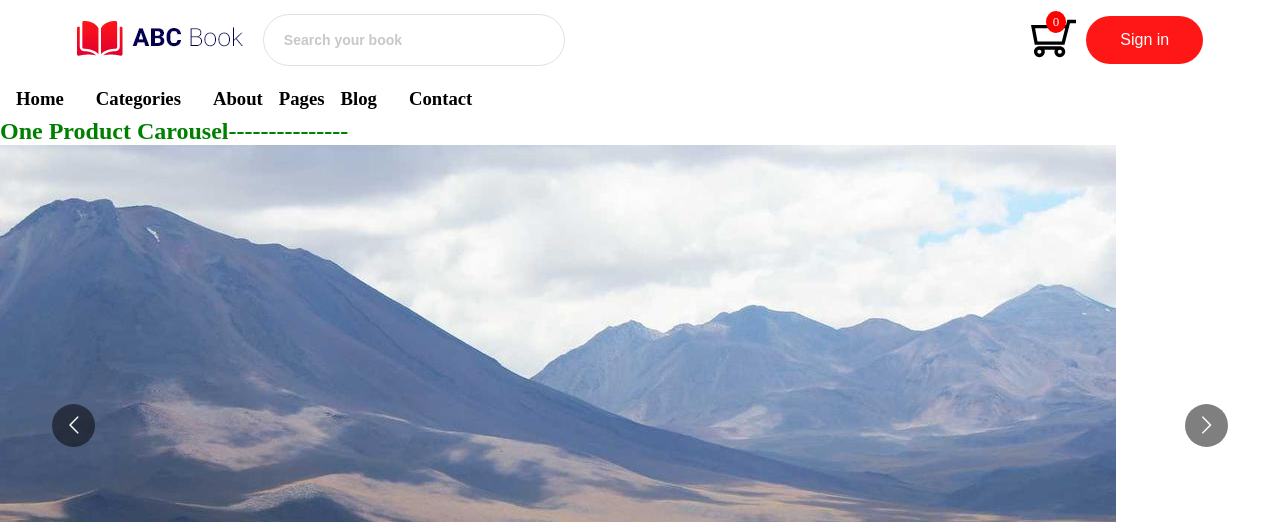
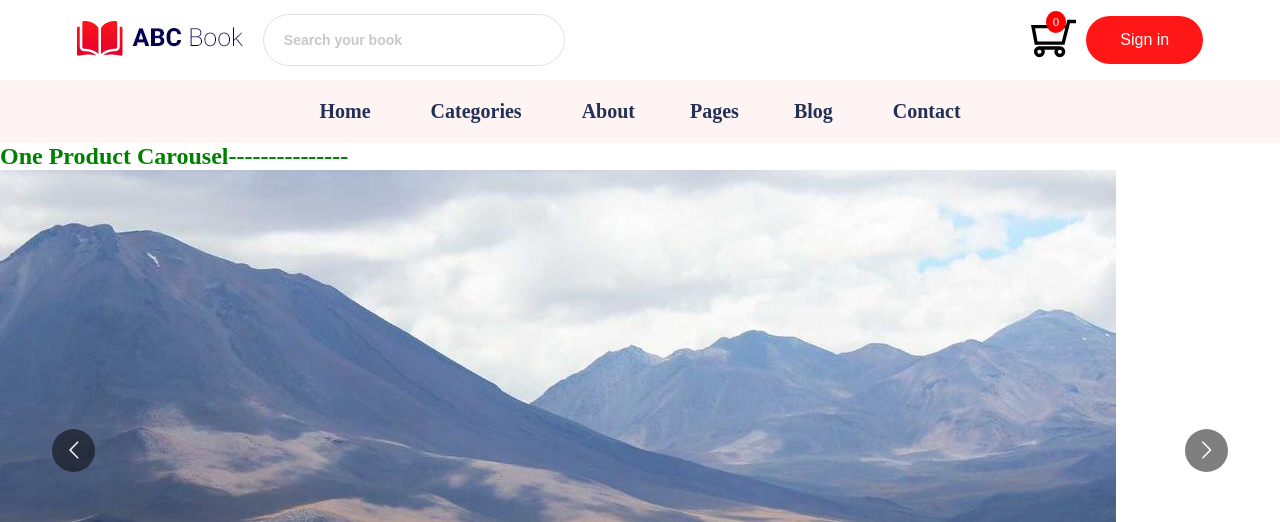
Before and after one commit to tornike2002/Ecommerce, a React (Vite) app: page / in a window 1280 px wide. Shown: the top 522 px of the page. Built offline with nearby package versions, Linux system fonts and the light colour scheme.

Commit message:
added Navigation Styles

```diff
--- a/src/components/Header/Header.tsx
+++ b/src/components/Header/Header.tsx
@@ -1,7 +1,7 @@
 // import React from 'react'
 import styled from "styled-components";
 import Logo from "../../logoOf.png.webp";
-import LogoOfShop from "../../shopping-cart-outline-svgrepo-com.svg"
+import LogoOfShop from "../../shopping-cart-outline-svgrepo-com.svg";
 import { Link } from "react-router-dom";
 import { useRecoilValue } from "recoil";
 import { Book, cart } from "../../recoilStates/states";
@@ -13,6 +13,7 @@ import {
   ProductNumber,
 } from "./HeaderStyles";
 import { MainButton } from "../styledComponents/buttons";
+import Navigation from "./navigation/Navigation";
 
 const CartImage = styled.img`
   width: 45px;
@@ -35,6 +36,7 @@ export default function Header() {
   const locCheck = localStorage.getItem("registrationData");
 
   return (
+    <>
       <CustomHeader>
         <LogoAndInput>
           <Link to="/">
@@ -66,5 +68,7 @@ export default function Header() {
           )}
         </CartAndBtnContainer>
       </CustomHeader>
+      <Navigation />
+    </>
   );
 }
--- /dev/null
+++ b/src/components/Header/navigation/Navigation.tsx
@@ -0,0 +1,78 @@
+import { useState } from "react";
+import { Link } from "react-router-dom";
+import styled from "styled-components";
+import { CustomNav, PageLinksContainer } from "./NavigationStyles";
+
+const Navigation = () => {
+  const [scroll, setScroll] = useState(false);
+  const [showPageLinks, setShowPageLinks] = useState(false);
+
+  const changePosition = () => {
+    if (window.scrollY >= 400) {
+      setScroll(true);
+    } else {
+      setScroll(false);
+    }
+  };
+
+  window.addEventListener("scroll", changePosition);
+
+  const PageLinksDropdown = styled.div`
+    top: 59px;
+    display: ${showPageLinks ? "flex" : "none"};
+    flex-direction: column;
+    position: absolute;
+    background-color: white;
+    box-shadow: 0 0 10px 3px rgba(0, 0, 0, 0.05);
+    z-index: 1;
+    border-top-right-radius: 8px;
+    border-top-left-radius: 8px;
+    padding: 20px;
+    a {
+      padding: 5px 0;
+      width: 15ch;
+      font-size: 16px;
+    }
+  `;
+
+  return (
+    <CustomNav
+      style={
+        scroll
+          ? {
+              position: "fixed",
+              left: "0",
+              top: "0",
+              zIndex: "10000",
+              width: "100%",
+            }
+          : { position: "relative" }
+      }
+    >
+      <Link to="/">Home</Link>
+      <Link to="/categories">Categories</Link>
+      <Link to="/about">About</Link>
+
+      {/* ეს მხოლოდ pages-თან რომ მაუსს მიიტან და ჩამოიშლება ჩამონათვალები.. */}
+      <PageLinksContainer
+        onMouseEnter={() => setShowPageLinks(true)}
+        onMouseLeave={() => setShowPageLinks(false)}
+      >
+        Pages
+        <PageLinksDropdown>
+          <Link to="/login">Login</Link>
+          <Link to="/cart">Cart</Link>
+          <Link to="/checkout">Checkout</Link>
+          <Link to="/bookDetails">Book Details</Link>
+          <Link to="/blogDetails">Blog Details</Link>
+          <Link to="/element">Element</Link>
+        </PageLinksDropdown>
+      </PageLinksContainer>
+
+      <Link to="/blog">Blog</Link>
+      <Link to="/contact">Contact</Link>
+    </CustomNav>
+  );
+};
+
+export default Navigation;
--- /dev/null
+++ b/src/components/Header/navigation/NavigationStyles.ts
@@ -0,0 +1,33 @@
+import styled from "styled-components";
+
+export const CustomNav = styled.nav`
+  display: flex;
+  align-items: center;
+  justify-content: center;
+  background-color: #fef4f4;
+  font-size: 20px;
+  font-weight: 700;
+  padding: 0 16%;
+  a {
+    padding: 20px 30px;
+    color: #232f55;
+    transition: all 0.3s ease-out 0s;
+    &:hover {
+      color: red;
+    }
+  }
+  @media (max-width: 1439px) {
+    padding: 0 6%;
+  }
+`;
+
+export const PageLinksContainer = styled.div`
+  position: relative;
+  padding: 20px 25px;
+  color: #232f55;
+  transition: all 0.3s ease-out 0s;
+  cursor: pointer;
+  &:hover {
+    color: red;
+  }
+`;
--- a/src/components/carousel/OneProductCarousel.tsx
+++ b/src/components/carousel/OneProductCarousel.tsx
@@ -1,6 +1,6 @@
 // import React from 'react'
-import { useRef, useState } from 'react';
-import './OneProductCarousel.css';
+import { useRef, useState } from "react";
+import "./OneProductCarousel.css";
 import Carousel from "react-multi-carousel";
 import "react-multi-carousel/lib/styles.css";
 // import { DataBase as Data } from "../../Database";
@@ -11,7 +11,6 @@ import img2 from "../../883-1116x500.jpg";
 import img3 from "../../894-1116x500.jpg";
 
 const images = [img1, img2, img3];
-
 
 // სტილების მაგივრად
 
@@ -36,10 +35,9 @@ const responsive = {
 
 export default function OneProductCarousel() {
   const [currentSlide, setCurrentSlide] = useState<number>(0);
-  console.log(currentSlide);
   const handleSlideCHange = (current: number) => {
     setCurrentSlide(current);
-  }
+  };
 
   const textOverlayRef = useRef<HTMLDivElement | null>(null);
 
@@ -54,7 +52,6 @@ export default function OneProductCarousel() {
   //   console.log('--', textOverlay)
   // };
 
-
   // const handleAfterSlideChange = async () => {
   //   const textOverlay = textOverlayRef.current;
 
@@ -68,15 +65,21 @@ export default function OneProductCarousel() {
   //
   //
 
+  return (
+    <div
+      style={{
+        width: "100%",
+        display: "flex",
+        flexDirection: "column",
+        justifyContent: "center",
+      }}
+    >
+      <h2 style={{ color: "green" }}>One Product Carousel---------------</h2>
 
-
-
-  return (
-    <div style={{ width: '100%', display: 'flex', flexDirection: 'column', justifyContent: 'center', }}>
-
-      <h2 style={{ color: 'green' }}>One Product Carousel---------------</h2>
-
-      <Carousel responsive={responsive} infinite={true} autoPlay={true}
+      <Carousel
+        responsive={responsive}
+        infinite={true}
+        autoPlay={true}
         beforeChange={(nextSlide) => {
           handleSlideCHange(nextSlide);
         }}
@@ -84,24 +87,19 @@ export default function OneProductCarousel() {
           handleSlideCHange(current);
         }}
       >
-
-
         {images.map((image, index) => (
-          <div key={index} >
+          <div key={index}>
             <img src={image} alt={`Slide ${index + 1}`} />
-            <div className={`${index === currentSlide ? 'text-overlay' : ''}`} ref={textOverlayRef}>
-              <h1 style={{ color: 'red' }} >The history of </h1>
+            <div
+              className={`${index === currentSlide ? "text-overlay" : ""}`}
+              ref={textOverlayRef}
+            >
+              <h1 style={{ color: "red" }}>The history of </h1>
               <button>click me</button>
             </div>
-
           </div>
         ))}
-
-
-
-
-
       </Carousel>
     </div>
-  )
+  );
 }
--- a/src/pages/Home.tsx
+++ b/src/pages/Home.tsx
@@ -1,22 +1,29 @@
-import { Link } from "react-router-dom";
 import ProductsCarousel from "../components/carousel/ProductsCarousel";
 
 import styled from "styled-components";
-import { useState } from "react";
 import scrollUp from "../../src/scroll-up-svgrepo-com.svg";
 // import { OneProductCarousel } from "../components/carousel/OneProductCarousel";
 import OneProductCarousel from "../components/carousel/OneProductCarousel";
 
+const Home = () => {
+  const ScrollToTopButtonContainer = styled.div`
+    position: fixed;
+    bottom: 20px;
+    right: 20px;
+    z-index: 1000; /* Ensure it's above other elements */
+  `;
+  // სკროლისთვის და ასევე ინტერვალისთვის რომ, ერთიანად არ აისქორლოს..
+  const scrollToTop = () => {
+    const scrollStep = -window.scrollY / (500 / 15);
 
-
-
-
-
-const Home = () => {
-  const [showPageLinks, setShowPageLinks] = useState(false);
-
-
-
+    const scrollInterval = setInterval(() => {
+      if (window.scrollY !== 0) {
+        window.scrollBy(0, scrollStep);
+      } else {
+        clearInterval(scrollInterval);
+      }
+    }, 15);
+  };
   const ResetButton = styled.button`
     /* Resetting default styles */
     appearance: none;
@@ -37,138 +44,9 @@ const Home = () => {
     }
   `;
 
-  const PageLinksContainer = styled.div`
-    position: relative;
-    display: inline-block;
-  `;
-
-  const PageLinksDropdown = styled.div`
-    display: ${showPageLinks ? "block" : "none"};
-    position: absolute;
-    background-color: white;
-    border: 1px solid #ccc;
-    padding: 8px;
-    z-index: 1;
-  `;
-
-  const ScrollToTopButtonContainer = styled.div`
-  position: fixed;
-  bottom: 20px;
-  right: 20px;
-  z-index: 1000; /* Ensure it's above other elements */
-`;
-  // სკროლისთვის და ასევე ინტერვალისთვის რომ, ერთიანად არ აისქორლოს..
-  const scrollToTop = () => {
-    const scrollStep = -window.scrollY / (500 / 15);
-
-    const scrollInterval = setInterval(() => {
-      if (window.scrollY !== 0) {
-        window.scrollBy(0, scrollStep);
-      } else {
-        clearInterval(scrollInterval);
-      }
-    }, 15);
-  };
-
   return (
     <div>
-
-      <div style={{ display: 'flex', alignItems: 'center', justifyContent: 'centergit' }}>
-        <Link to='/'>
-          <ResetButton >
-            <h3>
-              Home
-            </h3>
-          </ResetButton>
-        </Link>
-        <Link to='/categories'>
-          <ResetButton>
-            <h3>
-              Categories
-            </h3>
-          </ResetButton>
-        </Link>
-        <Link to='/about'>
-          <ResetButton>
-            <h3>
-              About
-            </h3>
-          </ResetButton>
-        </Link>
-
-        {/* ეს მხოლოდ pages-თან რომ მაუსს მიიტან და ჩამოიშლება ჩამონათვალები.. */}
-        <PageLinksContainer
-          onMouseEnter={() => setShowPageLinks(true)}
-          onMouseLeave={() => setShowPageLinks(false)}
-        >
-          <h3>Pages</h3>
-          <PageLinksDropdown>
-            {/* Links for Login, Cart, etc. */}
-            <Link to='/login'>
-              <ResetButton>
-                <h3>
-                  Login
-                </h3>
-              </ResetButton>
-            </Link>
-            <Link to='/cart'>
-              <ResetButton>
-                <h3>
-                  Cart
-                </h3>
-              </ResetButton>
-            </Link>
-            <Link to='/checkout'>
-              <ResetButton>
-                <h3>
-                  Checkout
-                </h3>
-              </ResetButton>
-            </Link>
-            <Link to='/bookDetails'>
-              <ResetButton>
-                <h3>
-                  Book Details
-                </h3>
-              </ResetButton>
-            </Link>
-            <Link to='/blogDetails'>
-              <ResetButton>
-                <h3>
-                  Blog Details
-                </h3>
-              </ResetButton>
-            </Link>
-            <Link to='/element'>
-              <ResetButton>
-                <h3>
-                  Element
-                </h3>
-              </ResetButton>
-            </Link>
-          </PageLinksDropdown>
-        </PageLinksContainer>
-
-        <Link to='/blog'>
-          <ResetButton>
-            <h3>
-              Blog
-            </h3>
-          </ResetButton>
-        </Link>
-        <Link to='/contact'>
-          <ResetButton>
-            <h3>
-              Contact
-            </h3>
-          </ResetButton>
-        </Link>
-      </div>
-
-
-
       <OneProductCarousel />
-
       <ProductsCarousel />
       <ProductsCarousel />
       <ProductsCarousel />
@@ -181,14 +59,13 @@ const Home = () => {
       <ProductsCarousel />
 
       {/* სქროლი, რომ მაღლა აგაგდოს */}
-      <div  >
+      <div>
         <ScrollToTopButtonContainer>
-          <ResetButton onClick={scrollToTop} style={{ borderRadius: '30px' }} >
-            <img src={scrollUp} alt='logo' style={{ width: '40px' }} />
+          <ResetButton onClick={scrollToTop} style={{ borderRadius: "30px" }}>
+            <img src={scrollUp} alt="logo" style={{ width: "40px" }} />
           </ResetButton>
         </ScrollToTopButtonContainer>
       </div>
-
     </div>
   );
 };
```
Lines whose indentation alone changed are shown as unchanged.
